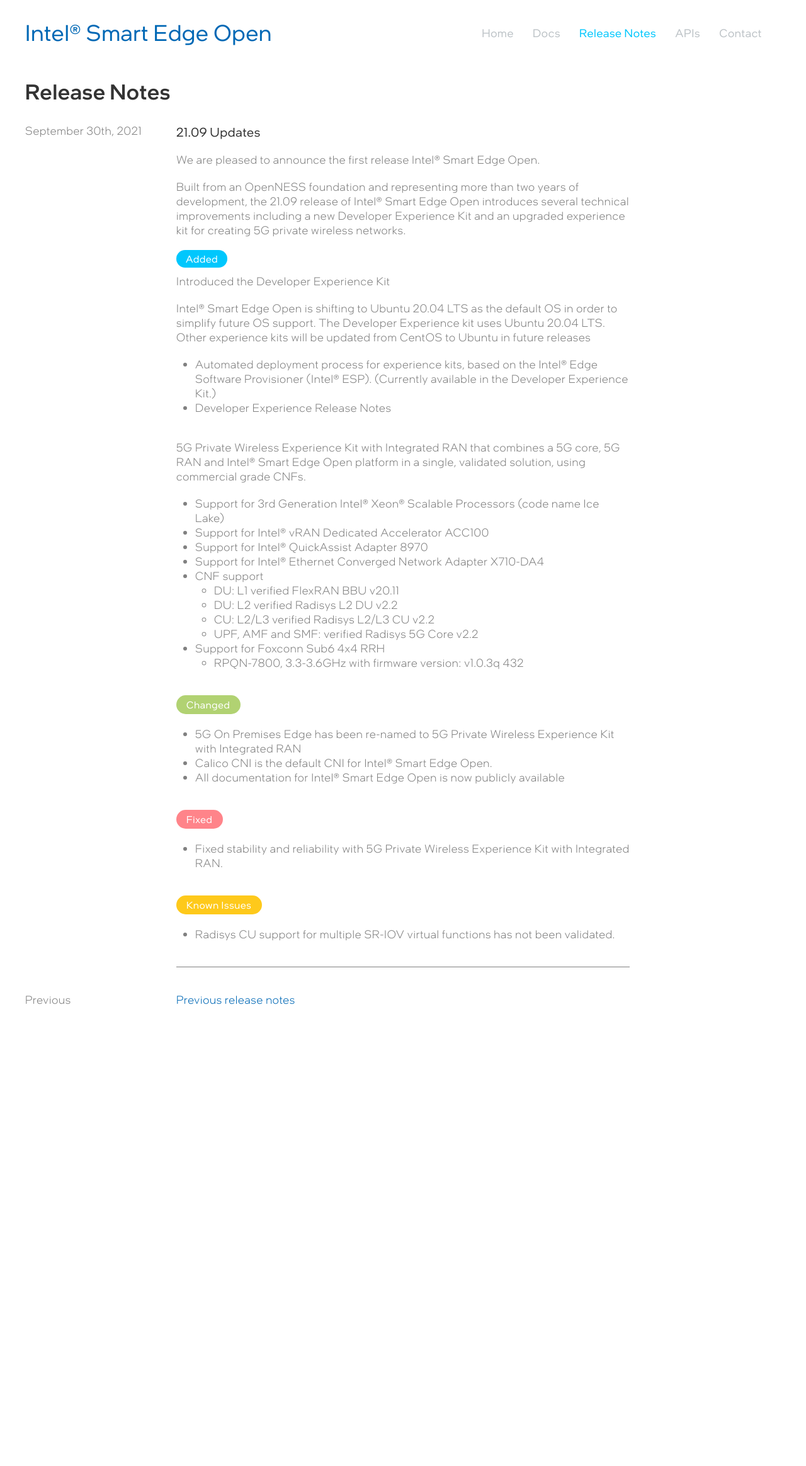
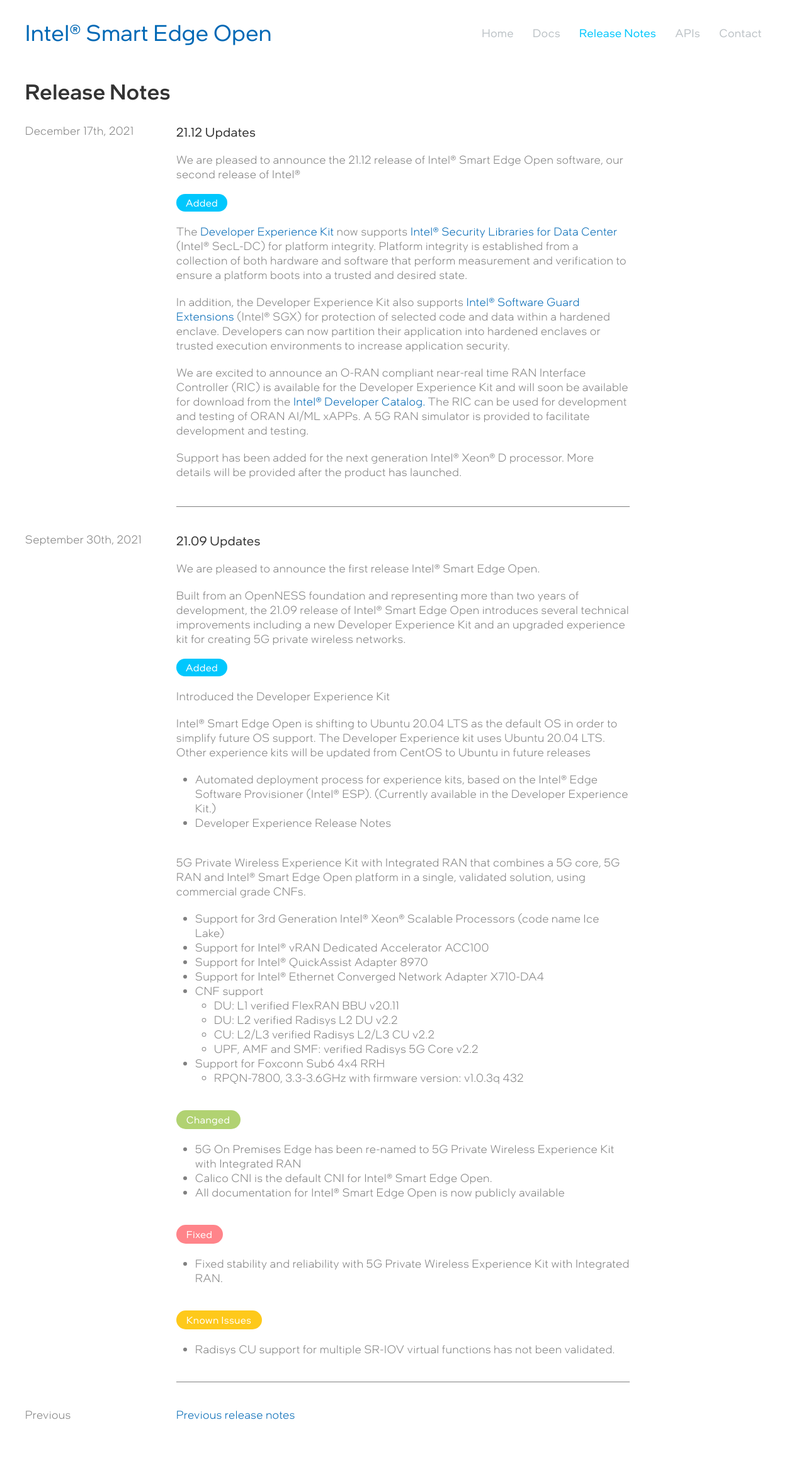
Before and after one commit to smart-edge-open/smart-edge-open.github.io, a Jekyll site: the page built from release-notes.md, in a window 1280 px wide. Shown: the whole page at 63% size. Built offline with Jekyll 4.4.1, drawn with Linux system fonts in a browser that asks for light colours; some web fonts are replaced; before the commit the page ends 1669 px from its top, so only the background shows below that.

Commit message:
update the release notes.

```diff
--- a/release-notes.md
+++ b/release-notes.md
@@ -5,6 +5,27 @@
 
 <!--{% include formspree.html email="my_name@gmail.com" redirect="/thanks/" name="true" subject="true" %}-->
 <h1 class="uk-text-left">Release Notes</h1>
+
+<div class="noteLeft">
+    <p>December 17th, 2021</p>
+</div>
+
+<div class="noteRight">
+    <h3>21.12 Updates</h3>
+    <p>We are pleased to announce the 21.12 release of Intel&reg; Smart Edge Open software, our second release of Intel&reg;</p>
+    <a class="uk-button uk-button-info uk-button-small uk-margin-small-bottom">Added</a>
+    <p>The <a href="/docs/experience-kits/developer-experience-kit">Developer Experience Kit</a> now supports <a href="https://www.intel.com/content/www/us/en/architecture-and-technology/security-libraries-for-data-center-article.html" target="_blank" >Intel&reg; Security Libraries for Data Center</a> (Intel&reg; SecL-DC) for platform integrity.  Platform integrity is established from a collection of both hardware and software that perform measurement and verification to ensure a platform boots into a trusted and desired state.</p>
+    <p>In addition, the Developer Experience Kit also supports <a target="_blank" href="https://www.intel.com/content/www/us/en/developer/tools/software-guard-extensions/overview.html"> Intel&reg; Software Guard Extensions</a> (Intel&reg;  SGX) for protection of selected code and data within a hardened enclave. Developers can now partition their application into hardened enclaves or trusted execution environments to increase application security.</p>
+    <p>We are excited to announce an O-RAN compliant near-real time RAN Interface Controller (RIC) is available for the Developer Experience Kit and will soon be available for download from the <a target="_blank" href="https://www.intel.com/content/www/us/en/developer/tools/software-catalog/full-catalog.html?s=Newest&q=%22smart%2Bedge%2Bopen%22">Intel&reg; Developer Catalog.</a> The RIC can be used for development and testing of ORAN AI/ML xAPPs. A 5G RAN simulator is provided to facilitate development and testing.</p>
+    <p>Support has been added for the next generation Intel&reg; Xeon&reg;  D processor. More details will be provided after the product has launched.</p>
+    <br>
+    <style>
+        .uk-button.uk-button-info.uk-button-small.uk-margin-small-bottom{
+            margin-bottom: 20px !important;
+            }
+    </style>
+</div>
+
 <div class="noteLeft">
     <p>September 30th, 2021</p>
 </div>
```
Also changed, not shown: _includes/boxesHead.html (+10 -3 lines).
